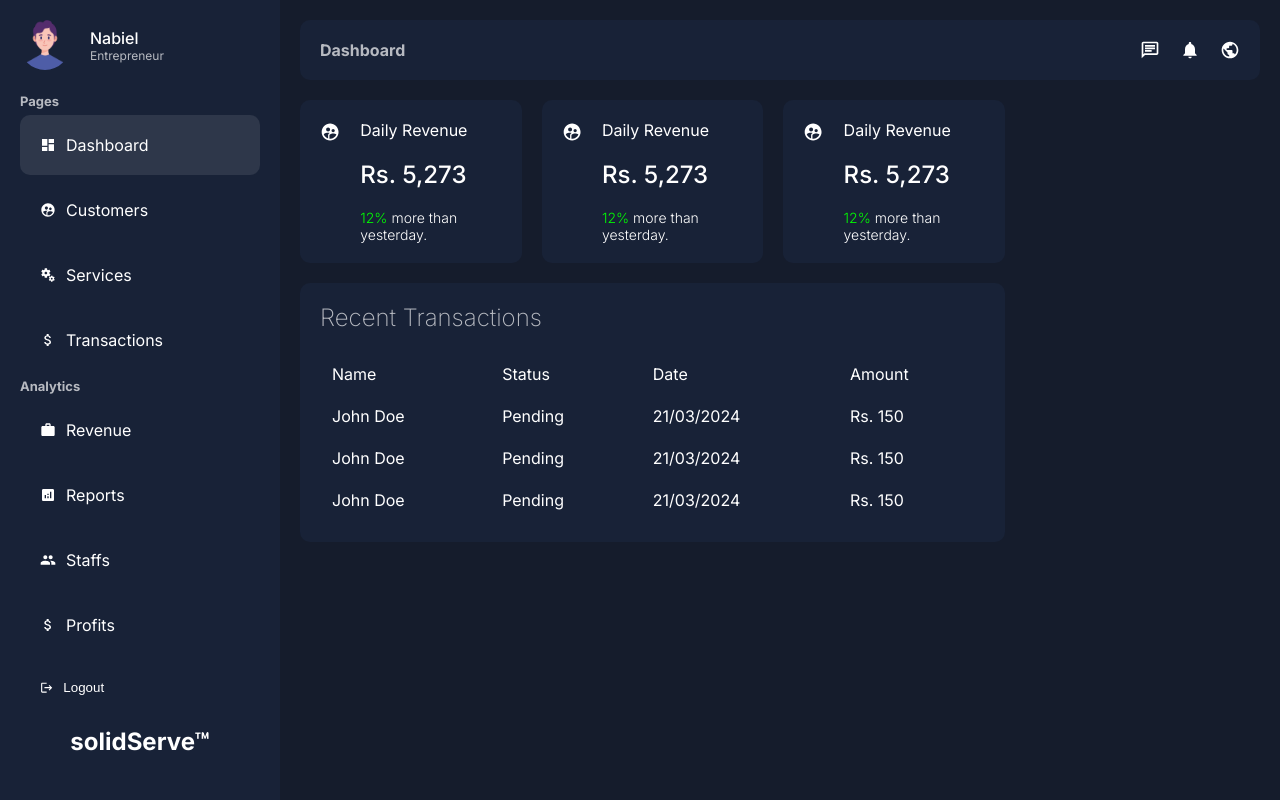
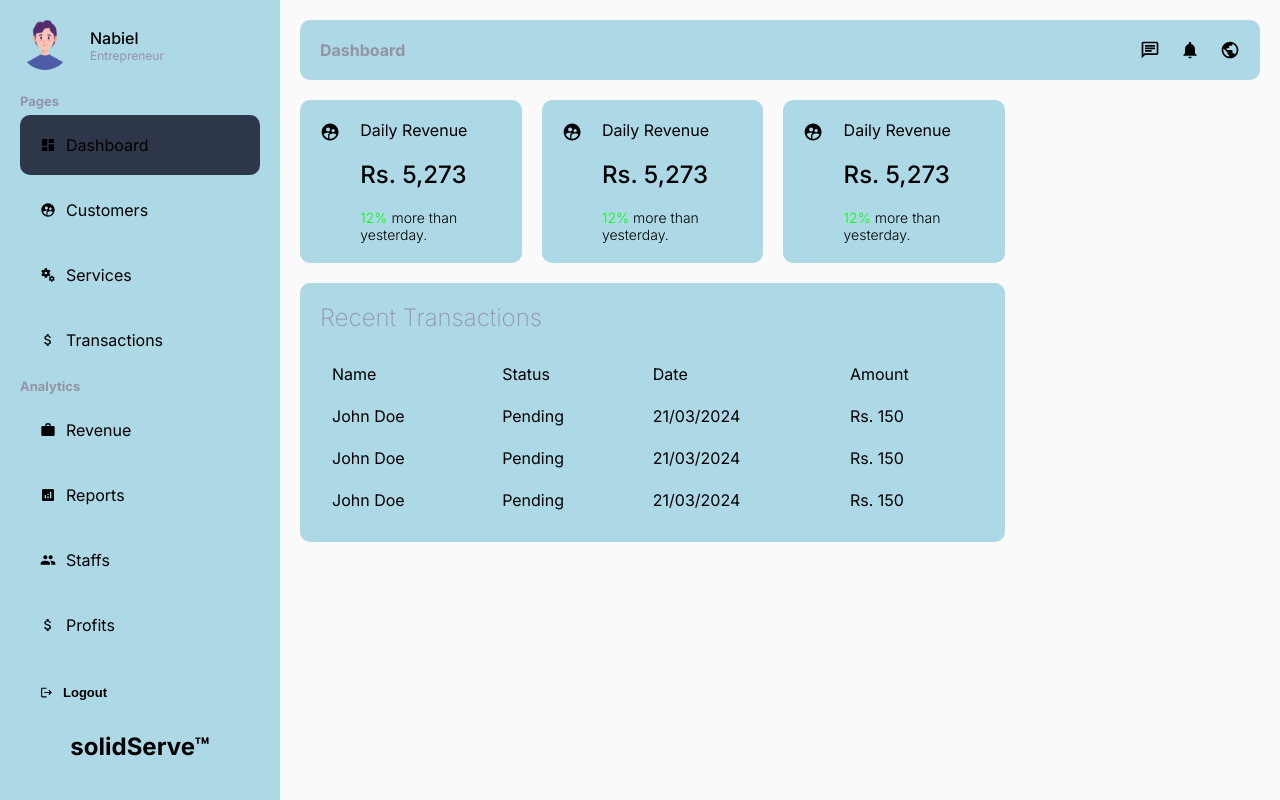
Before and after one commit to jibin7jose/admin-dashboard, a Next.js app: page /dashboard in a window 1280 px wide. Built offline with nearby package versions, Linux system fonts and the light colour scheme.

Commit message:
Configuring Themes

```diff
--- a/app/ui/dashboard/sidebar/sidebar.module.css
+++ b/app/ui/dashboard/sidebar/sidebar.module.css
@@ -40,7 +40,7 @@
 
 .logout {
     padding: 20px;
-    margin: 5px 0;
+    /*margin: 5px 0;*/
     display: flex;
     align-items: center;
     gap: 10px;
@@ -49,7 +49,10 @@
     background: none;
     border: none;
     width: 100%;
-    color: white;
+    color: black;
+    font-weight: bold;
+    font-size: 13px;
+    margin: 10px 0 ;
     transition: background-color 0.3s ease-in;
 }
 
--- a/app/ui/globals.css
+++ b/app/ui/globals.css
@@ -1,8 +1,8 @@
 :root {
-    --bg: #151c2c;
-    --bgSoft: #182237;
-    --text: white;
-    --textSoft: #b7bac1;
+    --bg: #fafafa;
+    --bgSoft: #ADD8E6;
+    --text: black;
+    --textSoft: #9394a5;
 }
 * {
     margin: 0;
```
